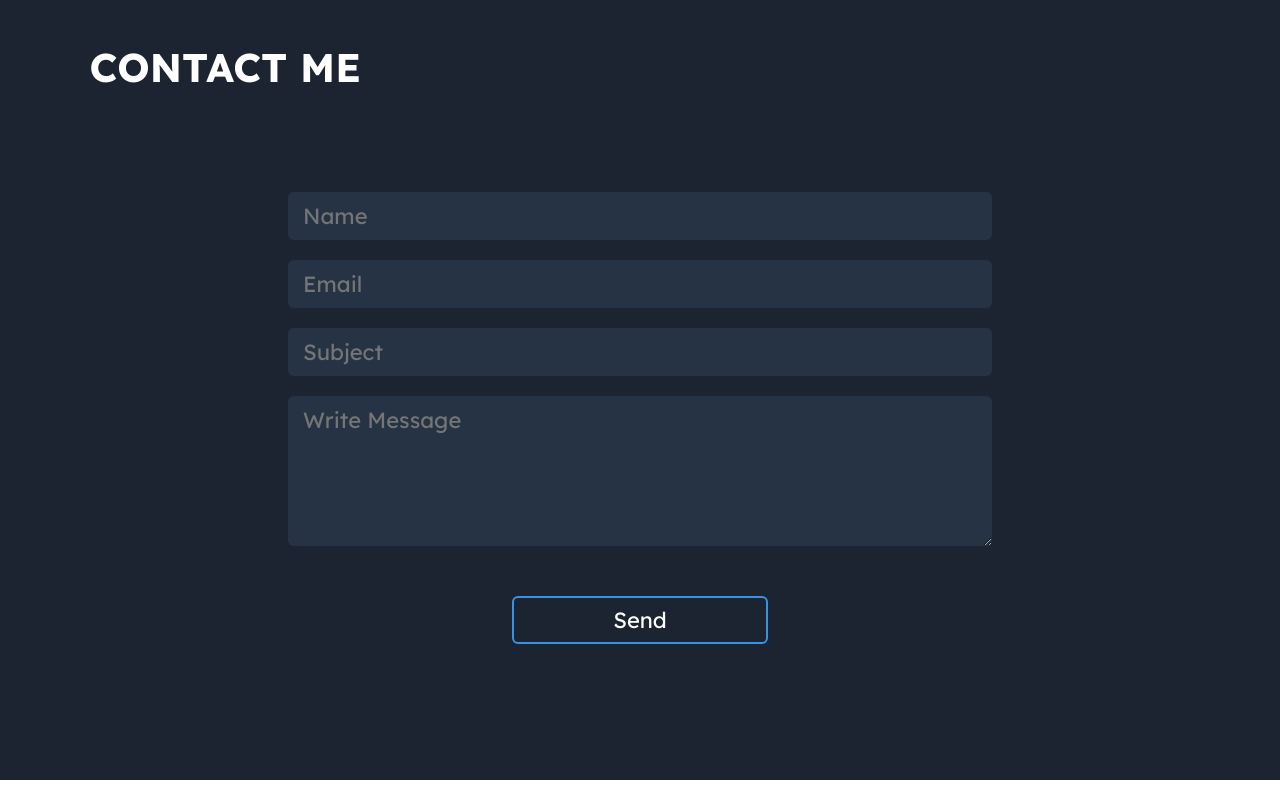
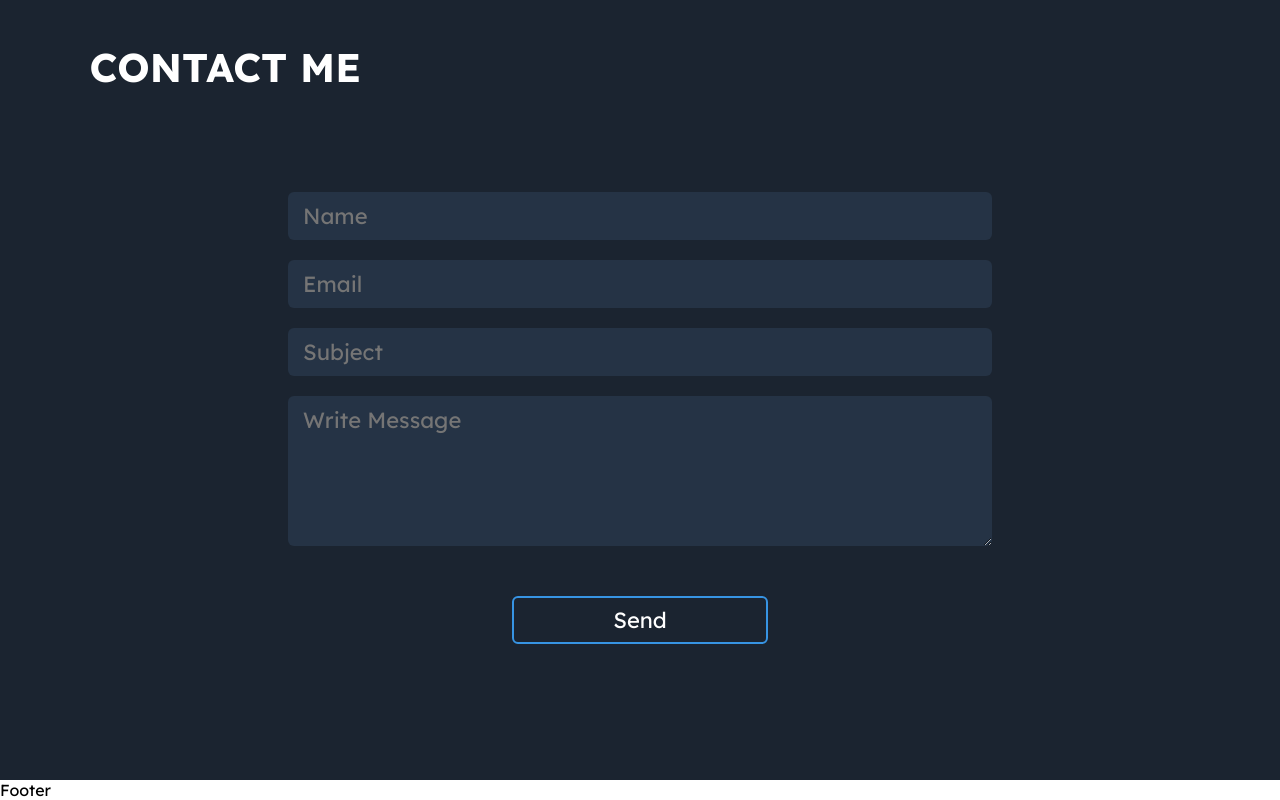
Before and after one commit to NTiger07/portfolio-react, a React (Create React App) app: page / in a window 1280 px wide. Shown: the part 4080-4880 px from the top of the page. Built offline with nearby package versions, Linux system fonts and the light colour scheme.

Commit message:
Added footer section

```diff
--- a/src/components/App.jsx
+++ b/src/components/App.jsx
@@ -4,6 +4,7 @@ import About from "./About";
 import Skills from "./Skills";
 import Projects from "./Projects";
 import Contact from "./Contact";
+import Footer from "./Footer";
 import "../App.css";
 
 export default function App() {
@@ -14,6 +15,7 @@ export default function App() {
       <Skills />
       <Projects />
       <Contact />
+      <Footer />
     </div>
   );
 }
--- a/src/components/Footer.jsx
+++ b/src/components/Footer.jsx
@@ -0,0 +1,5 @@
+import React from "react";
+
+export default function Footer() {
+  return <div className="footer_section">Footer</div>;
+}
```
Also changed, not shown: todo.txt.
